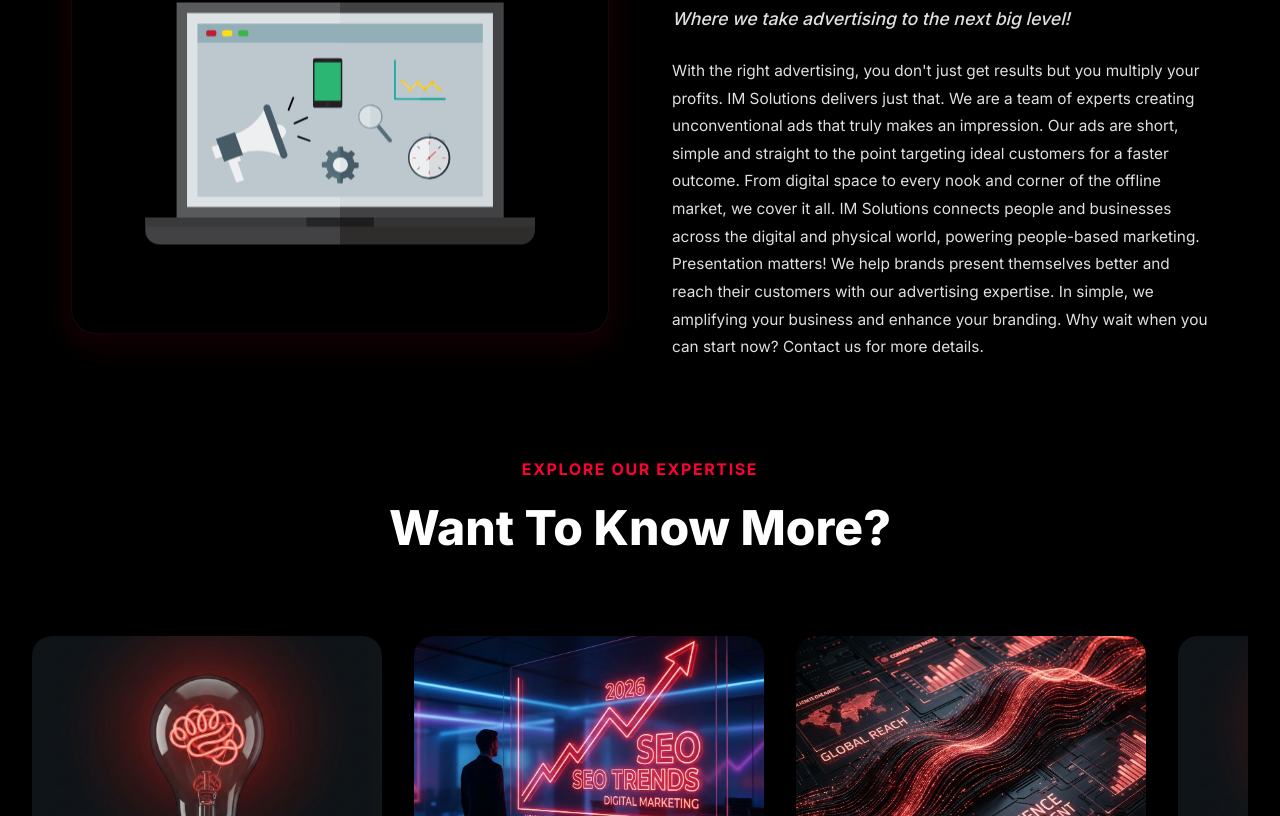
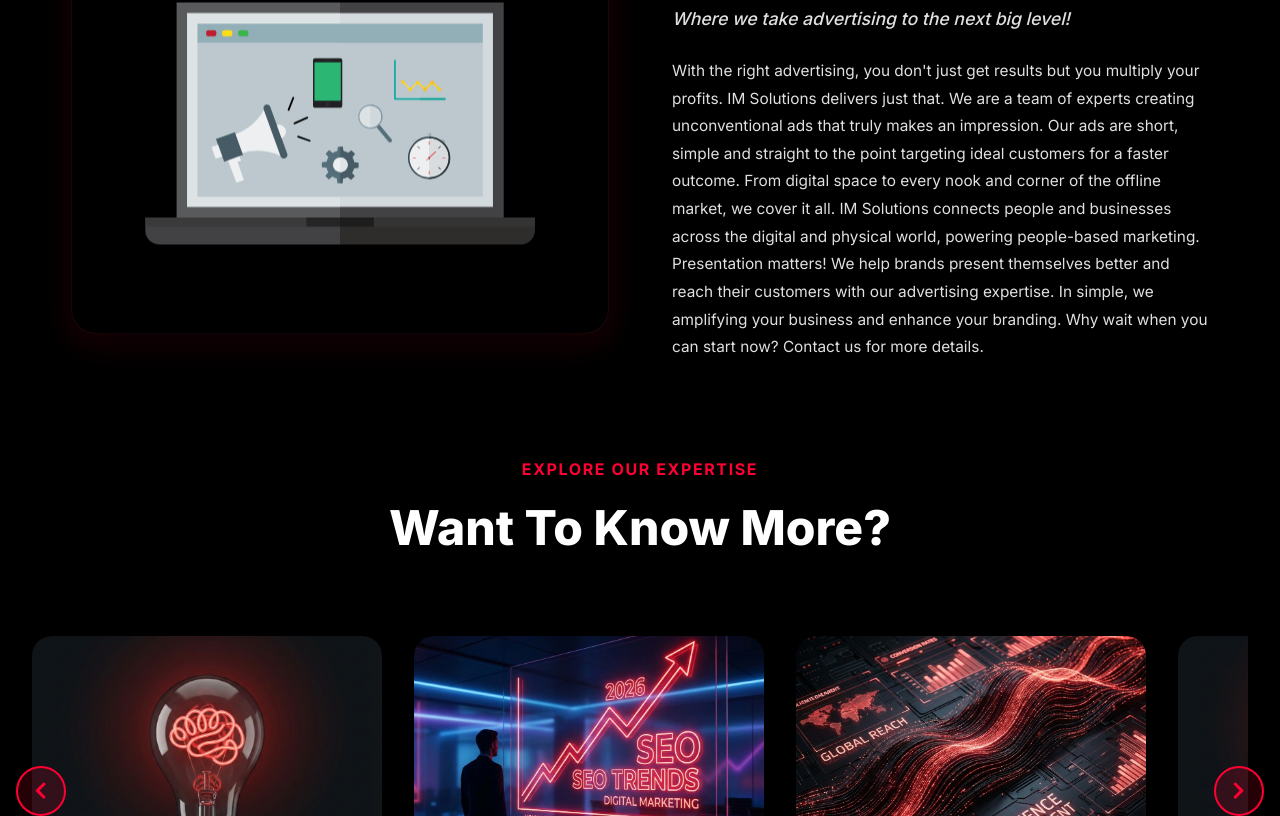
Before and after one commit to phanisri1601/ims-nextjs, a Next.js app: page / in a window 1280 px wide. Shown: the part 1984-2800 px from the top of the page. Built offline with nearby package versions, Linux system fonts and the light colour scheme.

Commit message:
after blogs and why choose us and arrow

```diff
--- a/src/components/BlogsSection.module.css
+++ b/src/components/BlogsSection.module.css
@@ -3,7 +3,7 @@
     background: var(--color-bg-primary);
     position: relative;
     overflow: hidden;
-    min-height: 80vh;
+    min-height: 100vh;
     /* Ensure enough scroll space */
 }
 
@@ -74,8 +74,8 @@
 
 @media (max-width: 768px) {
     .section {
+        padding: 2.5rem 0;
         min-height: auto;
-        padding: 2.5rem 0;
     }
 
     .container {
@@ -162,13 +162,14 @@
 .overlay {
     position: absolute;
     inset: 0;
-    background: linear-gradient(to top, rgba(0, 0, 0, 0.9) 0%, rgba(0, 0, 0, 0.3) 40%, transparent 100%);
+    background: linear-gradient(to top, rgba(0, 0, 0, 0.9) 0%, rgba(0, 0, 0, 0.4) 40%, transparent 100%);
     opacity: 1;
     /* Always visible */
     transition: all 0.3s ease;
     display: flex;
     align-items: flex-end;
-    /* Align text to bottom */
+    justify-content: center;
+    /* Center text horizontally at bottom */
     padding: 1.5rem;
 }
 
@@ -196,7 +197,7 @@
 
 .footer {
     text-align: center;
-    margin-top: 4rem;
+    margin-top: 1.5rem;
 }
 
 .viewAllButton {
--- a/src/components/CareerSection.module.css
+++ b/src/components/CareerSection.module.css
@@ -11,6 +11,7 @@
     color: white;
     text-align: center;
     overflow: hidden;
+    min-height: 100vh;
 }
 
 .container {
@@ -74,3 +75,10 @@
     background: linear-gradient(to bottom, transparent 0%, rgba(0, 0, 0, 0.8) 100%);
     pointer-events: none;
 }
+
+@media (max-width: 768px) {
+    .section {
+        min-height: auto;
+        padding: 4rem 0;
+    }
+}
--- a/src/components/VideoSection.module.css
+++ b/src/components/VideoSection.module.css
@@ -7,6 +7,7 @@
             #000000 100%);
     position: relative;
     overflow: hidden;
+    min-height: 100vh;
 }
 
 /* Subtle Red Glow Effect */
@@ -136,6 +137,7 @@
 @media (max-width: 768px) {
     .videoSection {
         padding: 80px 1rem;
+        min-height: auto;
     }
 
     .videoContainer {
--- a/src/components/WantToKnowMore.module.css
+++ b/src/components/WantToKnowMore.module.css
@@ -2,12 +2,14 @@
     padding: var(--spacing-xl) 0;
     background: var(--color-bg-primary);
     overflow: hidden;
+    min-height: 100vh;
 }
 
 .container {
     max-width: 1400px;
     margin: 0 auto;
     padding: 0 var(--spacing-md);
+    position: relative;
 }
 
 .header {
@@ -148,6 +150,61 @@
     }
 }
 
+/* Arrow Controls */
+.arrowControls {
+    position: absolute;
+    top: 50%;
+    left: 0;
+    right: 0;
+    transform: translateY(-50%);
+    display: flex;
+    justify-content: space-between;
+    align-items: center;
+    pointer-events: none;
+    z-index: 5;
+    padding: 0 1rem;
+}
+
+.arrowButton {
+    width: 50px;
+    height: 50px;
+    border-radius: 50%;
+    background: rgba(255, 0, 51, 0.15);
+    border: 2px solid var(--color-accent-primary);
+    color: var(--color-accent-primary);
+    font-size: 1.2rem;
+    display: flex;
+    align-items: center;
+    justify-content: center;
+    cursor: pointer;
+    transition: all 0.3s ease;
+    pointer-events: all;
+    padding: 0;
+    flex-shrink: 0;
+}
+
+.arrowButton:hover {
+    background: var(--color-accent-primary);
+    color: white;
+    transform: scale(1.1);
+}
+
+@media (max-width: 768px) {
+    .section {
+        min-height: auto;
+    }
+
+    .arrowButton {
+        width: 40px;
+        height: 40px;
+        font-size: 1rem;
+    }
+
+    .arrowControls {
+        padding: 0 0.5rem;
+    }
+}
+
 @media (max-width: 640px) {
     .grid {
         grid-template-columns: 1fr;
--- a/src/components/WantToKnowMore.tsx
+++ b/src/components/WantToKnowMore.tsx
@@ -1,7 +1,8 @@
 "use client";
 
+import { useState, useRef, useEffect } from "react";
 import { motion } from "framer-motion";
-import { FaArrowRight } from "react-icons/fa";
+import { FaArrowRight, FaChevronLeft, FaChevronRight } from "react-icons/fa";
 import styles from "./WantToKnowMore.module.css";
 
 const services = [
@@ -44,6 +45,50 @@ const services = [
 ];
 
 export default function WantToKnowMore() {
+    const [activeIndex, setActiveIndex] = useState(0);
+    const gridRef = useRef<HTMLDivElement>(null);
+
+    useEffect(() => {
+        const grid = gridRef.current;
+        if (!grid) return;
+
+        const handleScroll = () => {
+            const cardWidth = 350 + 32; // card width + gap
+            const scrollLeft = grid.scrollLeft;
+            const index = Math.round(scrollLeft / cardWidth);
+            setActiveIndex(Math.min(index, services.length - 1));
+        };
+
+        grid.addEventListener("scroll", handleScroll);
+        return () => grid.removeEventListener("scroll", handleScroll);
+    }, []);
+
+    const scrollToCard = (index: number) => {
+        if (gridRef.current) {
+            const cardWidth = 350 + 32;
+            gridRef.current.scrollTo({
+                left: index * cardWidth,
+                behavior: "smooth"
+            });
+            setActiveIndex(index);
+        }
+    };
+
+    const scrollLeft = () => {
+        if (gridRef.current) {
+            const cardWidth = 350 + 32;
+            const newIndex = Math.max(0, activeIndex - 1);
+            scrollToCard(newIndex);
+        }
+    };
+
+    const scrollRight = () => {
+        if (gridRef.current) {
+            const newIndex = Math.min(services.length - 1, activeIndex + 1);
+            scrollToCard(newIndex);
+        }
+    };
+
     return (
         <section className={styles.section}>
             <div className={styles.container}>
@@ -66,7 +111,7 @@ export default function WantToKnowMore() {
                     </motion.h2>
                 </div>
 
-                <div className={styles.grid}>
+                <div className={styles.grid} ref={gridRef}>
                     {services.map((service, index) => (
                         <motion.a
                             href={service.link}
@@ -91,6 +136,23 @@ export default function WantToKnowMore() {
                         </motion.a>
                     ))}
                 </div>
+
+                <div className={styles.arrowControls}>
+                    <button
+                        className={styles.arrowButton}
+                        onClick={scrollLeft}
+                        aria-label="Previous"
+                    >
+                        <FaChevronLeft />
+                    </button>
+                    <button
+                        className={styles.arrowButton}
+                        onClick={scrollRight}
+                        aria-label="Next"
+                    >
+                        <FaChevronRight />
+                    </button>
+                </div>
             </div>
         </section>
     );
--- a/src/components/WhyChooseUs.module.css
+++ b/src/components/WhyChooseUs.module.css
@@ -4,6 +4,7 @@
     /* Alternating dark background */
     position: relative;
     overflow: hidden;
+    min-height: 100vh;
 }
 
 .container {
@@ -42,6 +43,7 @@
     cursor: grab;
     padding: 20px 0 60px 0;
     /* Space for hover shadows */
+    position: relative;
 }
 
 .carouselWrapper:active {
@@ -109,25 +111,41 @@
 
 /* Controls */
 .controls {
+    position: absolute;
+    top: 50%;
+    left: 0;
+    right: 0;
+    transform: translateY(-50%);
     display: flex;
-    justify-content: center;
-    gap: 1.5rem;
-    margin-top: 2rem;
+    justify-content: space-between;
+    align-items: center;
+    pointer-events: none;
+    z-index: 5;
+    padding: 0 1rem;
 }
 
 .controlButton {
     width: 50px;
     height: 50px;
     border-radius: 50%;
-    background: rgba(255, 255, 255, 0.05);
-    border: 1px solid rgba(255, 255, 255, 0.1);
-    color: white;
+    background: rgba(255, 0, 51, 0.15);
+    border: 2px solid var(--color-accent-primary);
+    color: var(--color-accent-primary);
     font-size: 1.2rem;
     display: flex;
     align-items: center;
     justify-content: center;
     cursor: pointer;
     transition: all 0.3s ease;
+    pointer-events: all;
+    padding: 0;
+    flex-shrink: 0;
+}
+
+.controlButton:hover {
+    background: var(--color-accent-primary);
+    color: white;
+    transform: scale(1.1);
 }
 
 /* Hover effect handled in .imageWrapper block above */
@@ -164,10 +182,21 @@
 @media (max-width: 768px) {
     .section {
         padding: 2rem 0;
+        min-height: auto;
     }
 
     .container {
         padding: 0 1rem;
+    }
+
+    .controlButton {
+        width: 40px;
+        height: 40px;
+        font-size: 1rem;
+    }
+
+    .controls {
+        padding: 0 0.5rem;
     }
 
     .header {
--- a/src/components/WhyChooseUs.tsx
+++ b/src/components/WhyChooseUs.tsx
@@ -76,7 +76,7 @@ export default function WhyChooseUs() {
         <section className={styles.section}>
             <div className={styles.container}>
                 <div className={styles.header}>
-                    <span className={styles.eyebrow}>LOREM LIPSOM</span>
+
                     <h2 className={styles.title}>Why choose us?</h2>
                 </div>
 
@@ -109,7 +109,7 @@ export default function WhyChooseUs() {
                     </motion.div>
                 </div>
 
-                {/* Optional Controls if User prefers clicking */}
+                {/* Arrow Controls */}
                 <div className={styles.controls}>
                     <button className={styles.controlButton} onClick={slideLeft} aria-label="Previous">
                         <FaChevronLeft />
```
